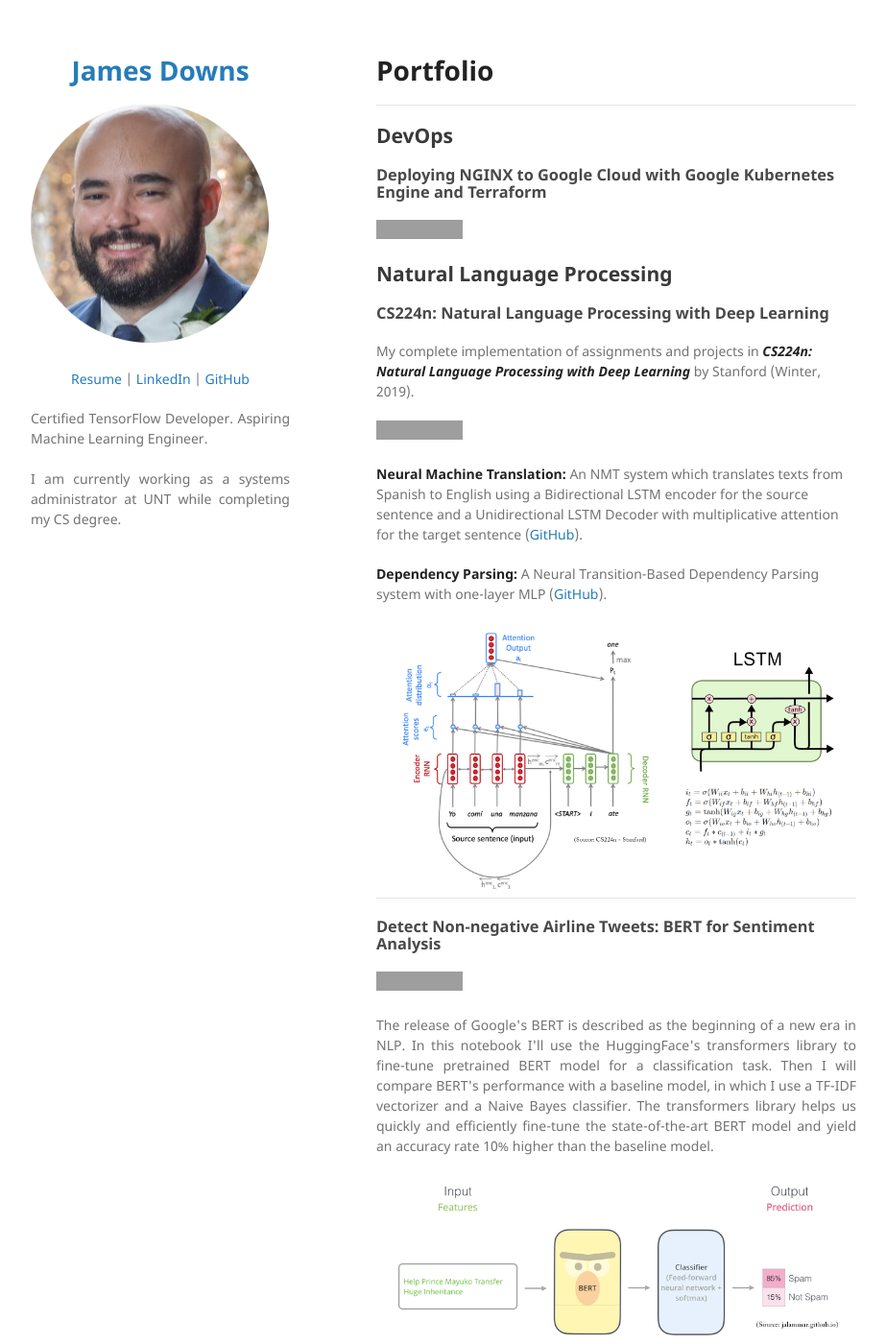
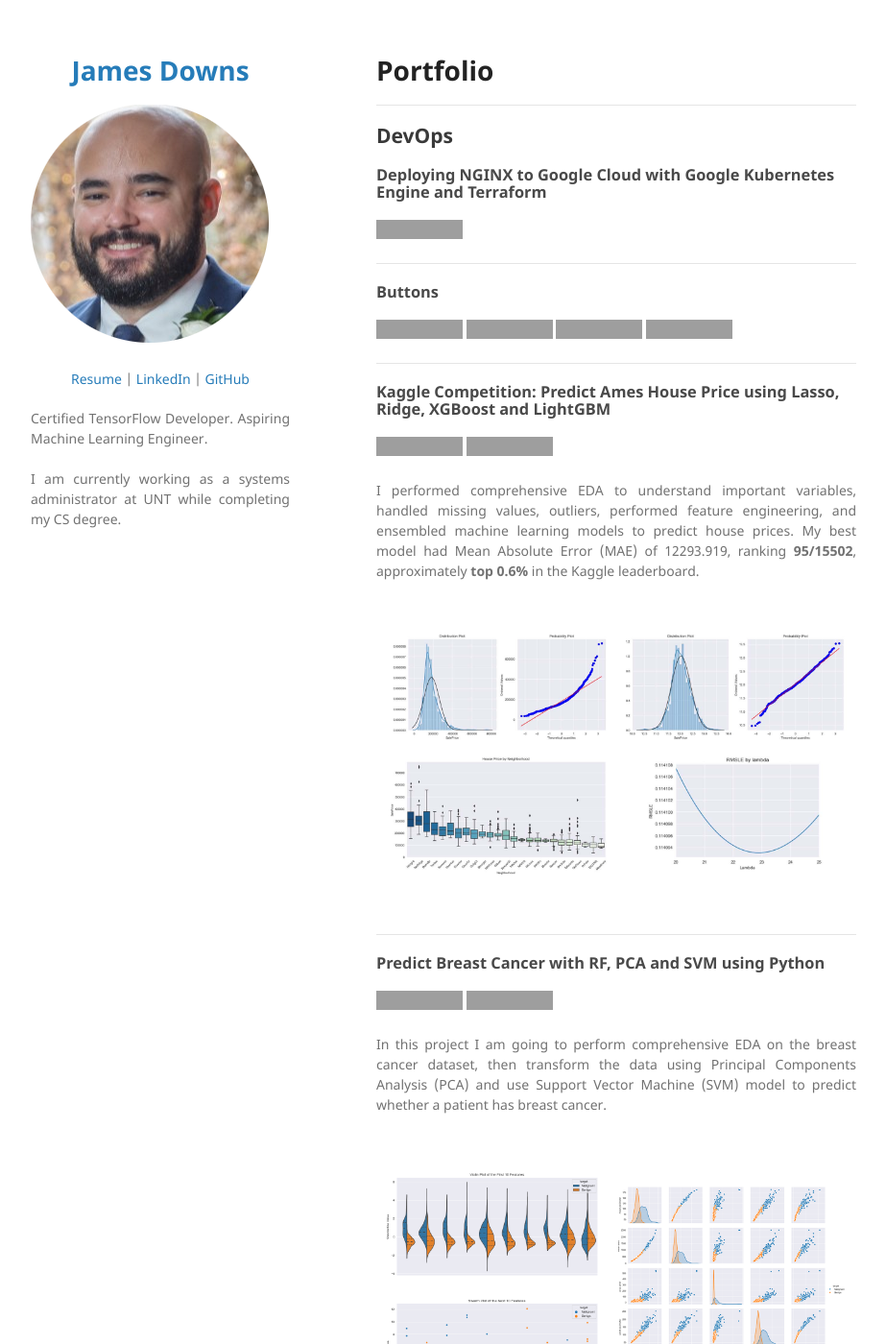
Before and after one commit to jrdowns/jrdowns.github.io, a Jekyll site: the page built from index.md, in a window 1280 px wide and 1400 px high. Shown: the whole window at 96% size, without its empty margins (178-1101 px from the left). Built offline with Jekyll 4.4.1, drawn with Linux system fonts in a browser that asks for light colours; our own code applies the rules of GitHub Pages for plain Markdown files; some of the changed text lies outside the part shown; grey boxes are pictures that could not be loaded.

Commit message:
Update index.md

```diff
--- a/index.md
+++ b/index.md
@@ -6,64 +6,13 @@
 
 [![View on GitHub](https://img.shields.io/badge/GitHub-View_on_GitHub-blue?logo=GitHub)](https://github.com/jrdowns/nginx-kub-terraform-gcp)
 
-## Natural Language Processing
-
-### CS224n: Natural Language Processing with Deep Learning
-
-My complete implementation of assignments and projects in [***CS224n: Natural Language Processing with Deep Learning***](http://web.stanford.edu/class/cs224n/) by Stanford (Winter, 2019).
-
-[![View on GitHub](https://img.shields.io/badge/GitHub-View_on_GitHub-blue?logo=GitHub)](https://github.com/chriskhanhtran/CS224n-NLP-Solutions/tree/master/assignments/)
-
-**Neural Machine Translation:** An NMT system which translates texts from Spanish to English using a Bidirectional LSTM encoder for the source sentence and a Unidirectional LSTM Decoder with multiplicative attention for the target sentence ([GitHub](https://github.com/chriskhanhtran/CS224n-NLP-Solutions/tree/master/assignments/)).
-
-**Dependency Parsing:** A Neural Transition-Based Dependency Parsing system with one-layer MLP ([GitHub](https://github.com/chriskhanhtran/CS224n-NLP-Assignments/tree/master/assignments/a3)).
-
-<center><img src="images/nlp.png"/></center>
-
 ---
-### Detect Non-negative Airline Tweets: BERT for Sentiment Analysis
+### Buttons
 
 [![Run in Google Colab](https://img.shields.io/badge/Colab-Run_in_Google_Colab-blue?logo=Google&logoColor=FDBA18)](https://colab.research.google.com/drive/1f32gj5IYIyFipoINiC8P3DvKat-WWLUK)
-
-<div style="text-align: justify">The release of Google's BERT is described as the beginning of a new era in NLP. In this notebook I'll use the HuggingFace's transformers library to fine-tune pretrained BERT model for a classification task. Then I will compare BERT's performance with a baseline model, in which I use a TF-IDF vectorizer and a Naive Bayes classifier. The transformers library helps us quickly and efficiently fine-tune the state-of-the-art BERT model and yield an accuracy rate 10% higher than the baseline model.</div>
-
-<center><img src="images/BERT-classification.png"/></center>
-
----
-### Detect Food Trends from Facebook Posts: Co-occurence Matrix, Lift and PPMI
-
 [![Open Notebook](https://img.shields.io/badge/Jupyter-Open_Notebook-blue?logo=Jupyter)](projects/detect-food-trends-facebook.html)
-[![View on GitHub](https://img.shields.io/badge/GitHub-View_on_GitHub-blue?logo=GitHub)](https://github.com/chriskhanhtran/facebook-detect-food-trends)
-
-<div style="text-align: justify">First I build co-occurence matrices of ingredients from Facebook posts from 2011 to 2015. Then, to identify interesting and rare ingredient combinations that occur more than by chance, I calculate Lift and PPMI metrics. Lastly, I plot time-series data of identified trends to validate my findings. Interesting food trends have emerged from this analysis.</div>
-<br>
-<center><img src="images/fb-food-trends.png"></center>
-<br>
-
----
-### Detect Spam Messages: TF-IDF and Naive Bayes Classifier
-
-[![Open Notebook](https://img.shields.io/badge/Jupyter-Open_Notebook-blue?logo=Jupyter)](projects/detect-spam-nlp.html)
-[![View on GitHub](https://img.shields.io/badge/GitHub-View_on_GitHub-blue?logo=GitHub)](https://github.com/chriskhanhtran/detect-spam-messages-nlp/blob/master/detect-spam-nlp.ipynb)
-
-<div style="text-align: justify">In order to predict whether a message is spam, first I vectorized text messages into a format that machine learning algorithms can understand using Bag-of-Word and TF-IDF. Then I trained a machine learning model to learn to discriminate between normal and spam messages. Finally, with the trained model, I classified unlabel messages into normal or spam.</div>
-<br>
-<center><img src="images/detect-spam-nlp.png"/></center>
-<br>
-
----
-## Data Science
-
-### Credit Risk Prediction Web App
-
 [![Open Web App](https://img.shields.io/badge/Heroku-Open_Web_App-blue?logo=Heroku)](http://credit-risk.herokuapp.com/)
-[![Open Notebook](https://img.shields.io/badge/Jupyter-Open_Notebook-blue?logo=Jupyter)](https://github.com/chriskhanhtran/credit-risk-prediction/blob/master/documents/Notebook.ipynb)
-[![View on GitHub](https://img.shields.io/badge/GitHub-View_on_GitHub-blue?logo=GitHub)](https://github.com/chriskhanhtran/credit-risk-prediction)
-
-<div style="text-align: justify">After my team preprocessed a dataset of 10K credit applications and built machine learning models to predict credit default risk, I built an interactive user interface with Streamlit and hosted the web app on Heroku server.</div>
-<br>
-<center><img src="images/credit-risk-webapp.png"/></center>
-<br>
+[![Open Research Poster](https://img.shields.io/badge/PDF-Open_Research_Poster-blue?logo=adobe-acrobat-reader&logoColor=white)](pdf/bac2018.pdf)
 
 ---
 ### Kaggle Competition: Predict Ames House Price using Lasso, Ridge, XGBoost and LightGBM
@@ -88,16 +37,6 @@ My complete implementation of assignments and projects in [***CS224n: Natural La
 <br>
 
 ---
-### Business Analytics Conference 2018: How is NYC's Government Using Money?
-
-[![Open Research Poster](https://img.shields.io/badge/PDF-Open_Research_Poster-blue?logo=adobe-acrobat-reader&logoColor=white)](pdf/bac2018.pdf)
-
-<div style="text-align: justify">In three-month research and a two-day hackathon, I led a team of four students to discover insights from 6 million records of NYC and Boston government spending data sets and won runner-up prize for the best research poster out of 18 participating colleges.</div>
-<br>
-<center><img src="images/bac2018.JPG"/></center>
-<br>
-
----
 ## Other Projects
 
 - [Movie Review Positivity Analysis with TensorFlow Lite, Flask, and Heroku](https://github.com/jrdowns/TFLite_Heroku)
```
